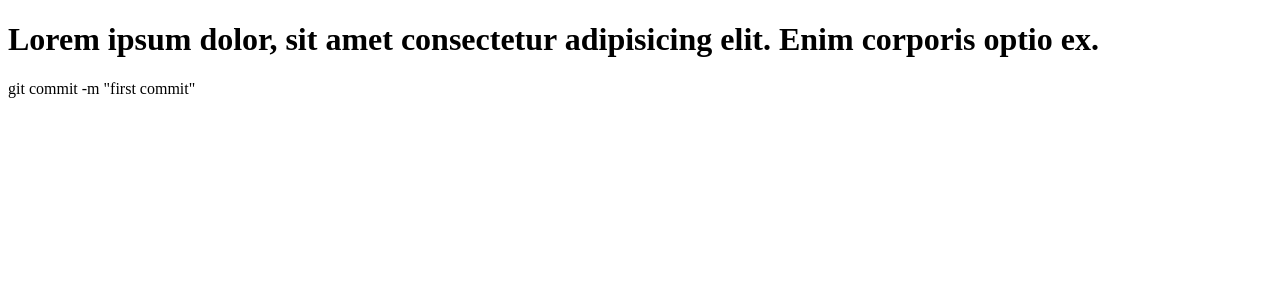
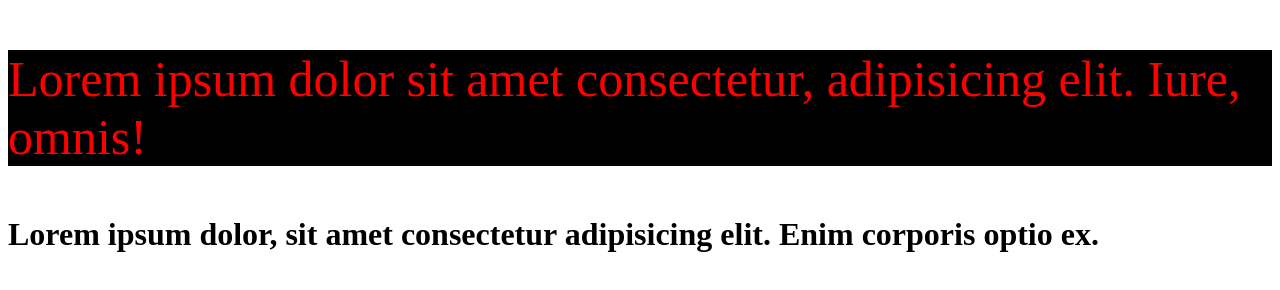
Before and after one commit to Shamimusman515419/thradwebdite, a plain HTML site: page index.html in a window 1280 px wide. Drawn offline with Linux system fonts and the light colour scheme.

Commit message:
style ber

```diff
--- a/index.html
+++ b/index.html
@@ -5,8 +5,15 @@
     <meta http-equiv="X-UA-Compatible" content="IE=edge">
     <meta name="viewport" content="width=device-width, initial-scale=1.0">
     <title>Document</title>
+    <link rel="stylesheet" href="./style.css">
+
 </head>
 <body>
+    <p> Lorem ipsum dolor sit amet consectetur, adipisicing elit. Iure, omnis!</p>
+
+     <div>
+
+     </div>
     <h1> Lorem ipsum dolor, sit amet consectetur adipisicing elit. Enim corporis optio ex.</h1>
 </body>
-</html> git commit -m "first commit"
+</html>
--- a/style.css
+++ b/style.css
@@ -0,0 +1,6 @@
+p{
+     font-size: 50px;
+     color: red;
+     background: black
+     ;
+}
```
